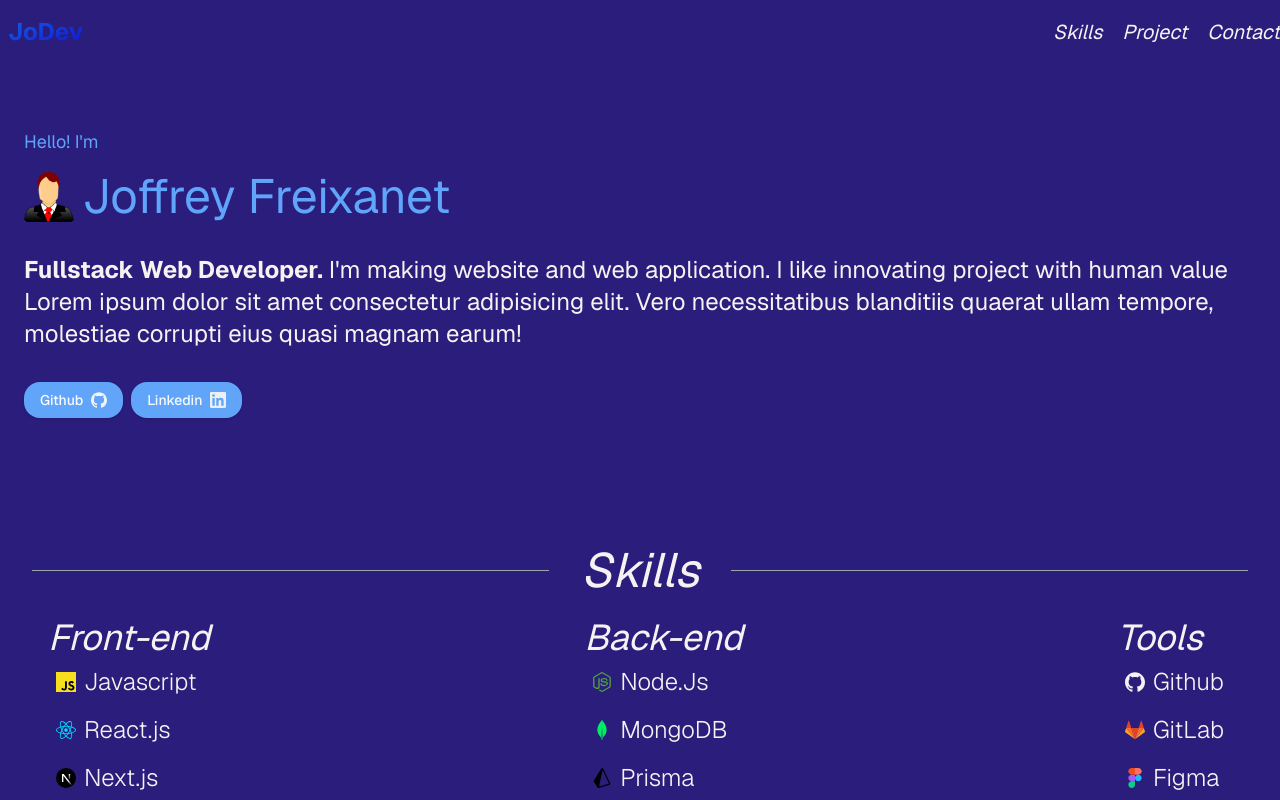
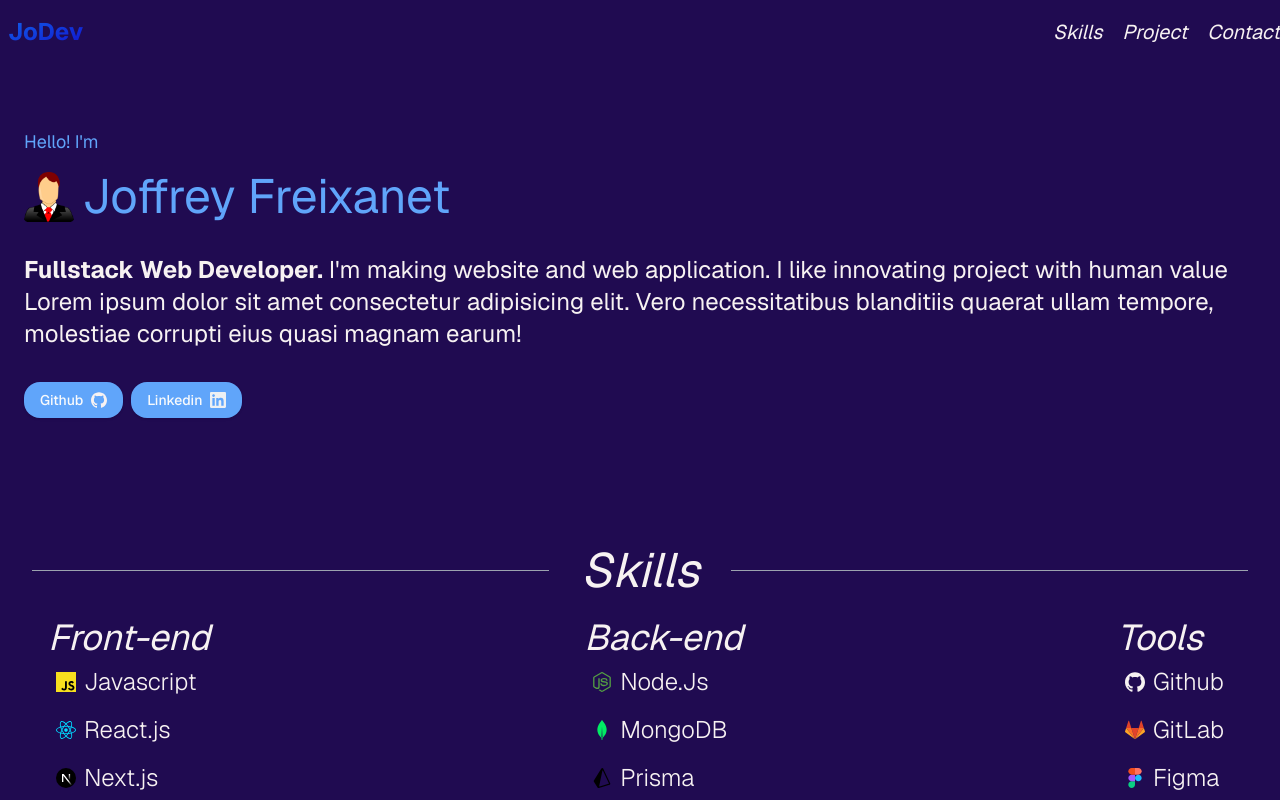
Before and after one commit to Joff317/Portfolio, a Next.js app: page / in a window 1280 px wide. Shown: the top 800 px of the page. Built offline with nearby package versions, Linux system fonts and the light colour scheme; a web font is replaced by a local one.

Commit message:
started animation done

```diff
--- a/app/globals.css
+++ b/app/globals.css
@@ -4,7 +4,7 @@
 
 @layer base {
   :root {
-    --background: 248 62% 30%;
+    --background: 258 76% 18%;
     --foreground: 0 24% 96%;
 
     --card: 0 0% 100%;
--- a/app/page.tsx
+++ b/app/page.tsx
@@ -1,4 +1,5 @@
 /* eslint-disable react/no-unescaped-entities */
+"use client";
 import HeaderNavigation from "@/components/HeaderNavigation";
 import PageContainer from "@/components/PageContainer";
 import { GithubIcon } from "@/components/icons/GithubIcon";
@@ -12,28 +13,21 @@
 import SkillsSectionMobile from "@/components/SkillsSectionMobile";
 import Project from "@/components/Project";
 import Contact from "@/components/Contact";
-import { useEffect } from "react";
+import { useEffect, useState } from "react";
 
 export default function Home() {
+  const [isLoaded, setIsLoaded] = useState(false);
+
   useEffect(() => {
-    const handleScroll = () => {
-      const projectCards = document.querySelectorAll(".project-card");
-
-      projectCards.forEach((card) => {
-        const rect = card.getBoundingClientRect();
-        if (rect.top < window.innerHeight - 100) {
-          card.classList.add("animate-fade-in");
-        }
-      });
-    };
-
-    window.addEventListener("scroll", handleScroll);
-    return () => {
-      window.removeEventListener("scroll", handleScroll);
-    };
+    // Déclencher l'animation après le montage du composant
+    setIsLoaded(true);
   }, []);
   return (
-    <PageContainer className="p-4 flex flex-col">
+    <PageContainer
+      className={`p-4 flex flex-col transition-transform duration-1000 ease-in-out ${
+        isLoaded ? "opacity-100 translate-x-0" : "opacity-0 -translate-x-full"
+      }`}
+    >
       <div className="mt-8">
         <HeroSection />
       </div>
```
